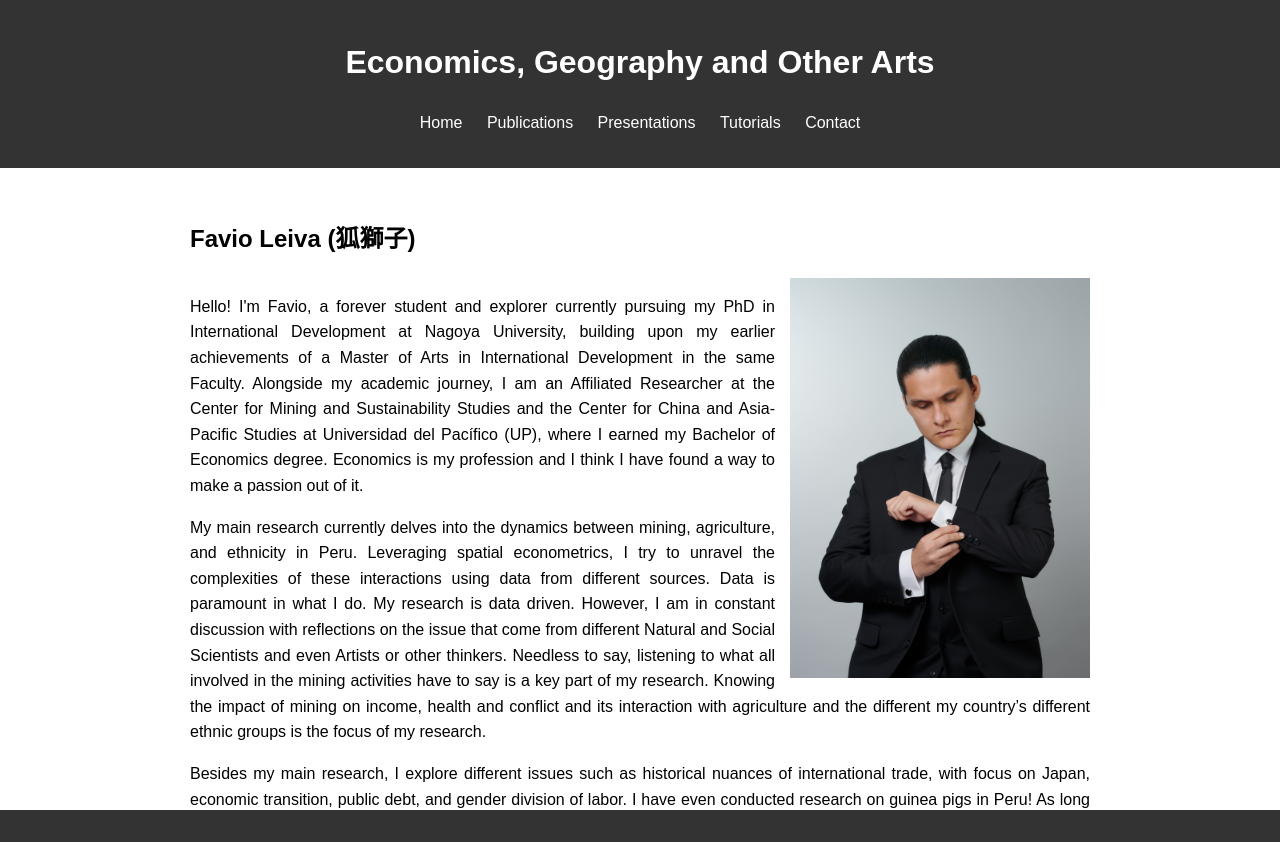
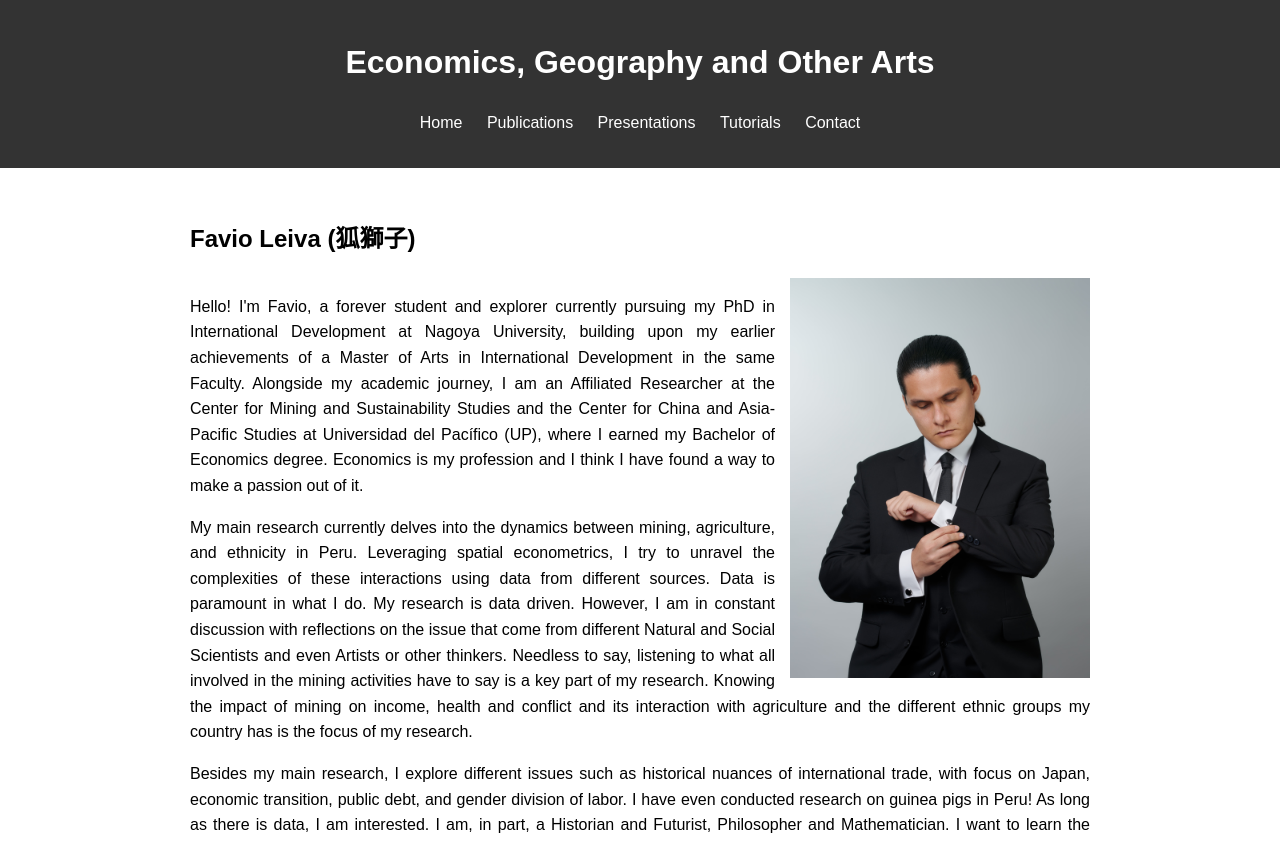
Before and after one commit to Favioleiva/favioleiva.github.io, a Jekyll site: the page index.html, which Jekyll copies as it is, in a window 1280 px wide. Shown: the top 842 px of the page. Built offline with Jekyll 4.4.1, drawn with Linux system fonts in a browser that asks for light colours.

Commit message:
Update index.html

```diff
--- a/index.html
+++ b/index.html
@@ -86,7 +86,7 @@
         <div>
             <img src="/images/1.Principal.jpg" alt="Imagen Principal">
             <p>Hello! I'm Favio, a forever student and explorer currently pursuing my PhD in International Development at Nagoya University, building upon my earlier achievements of a Master of Arts in International Development in the same Faculty. Alongside my academic journey, I am an Affiliated Researcher at the Center for Mining and Sustainability Studies and the Center for China and Asia-Pacific Studies at Universidad del Pacífico (UP), where I earned my Bachelor of Economics degree. Economics is my profession and I think I have found a way to make a passion out of it.</p>
-            <p>My main research currently delves into the dynamics between mining, agriculture, and ethnicity in Peru. Leveraging spatial econometrics, I try to unravel the complexities of these interactions using data from different sources. Data is paramount in what I do. My research is data driven. However, I am in constant discussion with reflections on the issue that come from different Natural and Social Scientists and even Artists or other thinkers. Needless to say, listening to what all involved in the mining activities have to say is a key part of my research. Knowing the impact of mining on income, health and conflict and its interaction with agriculture and the different my country’s different ethnic groups is the focus of my research.</p>
+            <p>My main research currently delves into the dynamics between mining, agriculture, and ethnicity in Peru. Leveraging spatial econometrics, I try to unravel the complexities of these interactions using data from different sources. Data is paramount in what I do. My research is data driven. However, I am in constant discussion with reflections on the issue that come from different Natural and Social Scientists and even Artists or other thinkers. Needless to say, listening to what all involved in the mining activities have to say is a key part of my research. Knowing the impact of mining on income, health and conflict and its interaction with agriculture and the different ethnic groups my country has is the focus of my research.</p>
             <p>Besides my main research, I explore different issues such as historical nuances of international trade, with focus on Japan, economic transition, public debt, and gender division of labor. I have even conducted research on guinea pigs in Peru! As long as there is data, I am interested. I am, in part, a Historian and Futurist, Philosopher and Mathematician. I want to learn the language of Humans and the language of Machines.</p>
             <div style="overflow: hidden;">
                 <img src="/images/2.Computer.jpg" alt="Computer Image" style="float: left; margin-right: 15px; margin-bottom: 15px; max-width: 450px;">
@@ -97,8 +97,5 @@
         </div>
     </section>
     </main>
-    <footer>
-        <p>&copy; 2024 Favio Leiva</p>
-    </footer>
 </body>
 </html>
```
